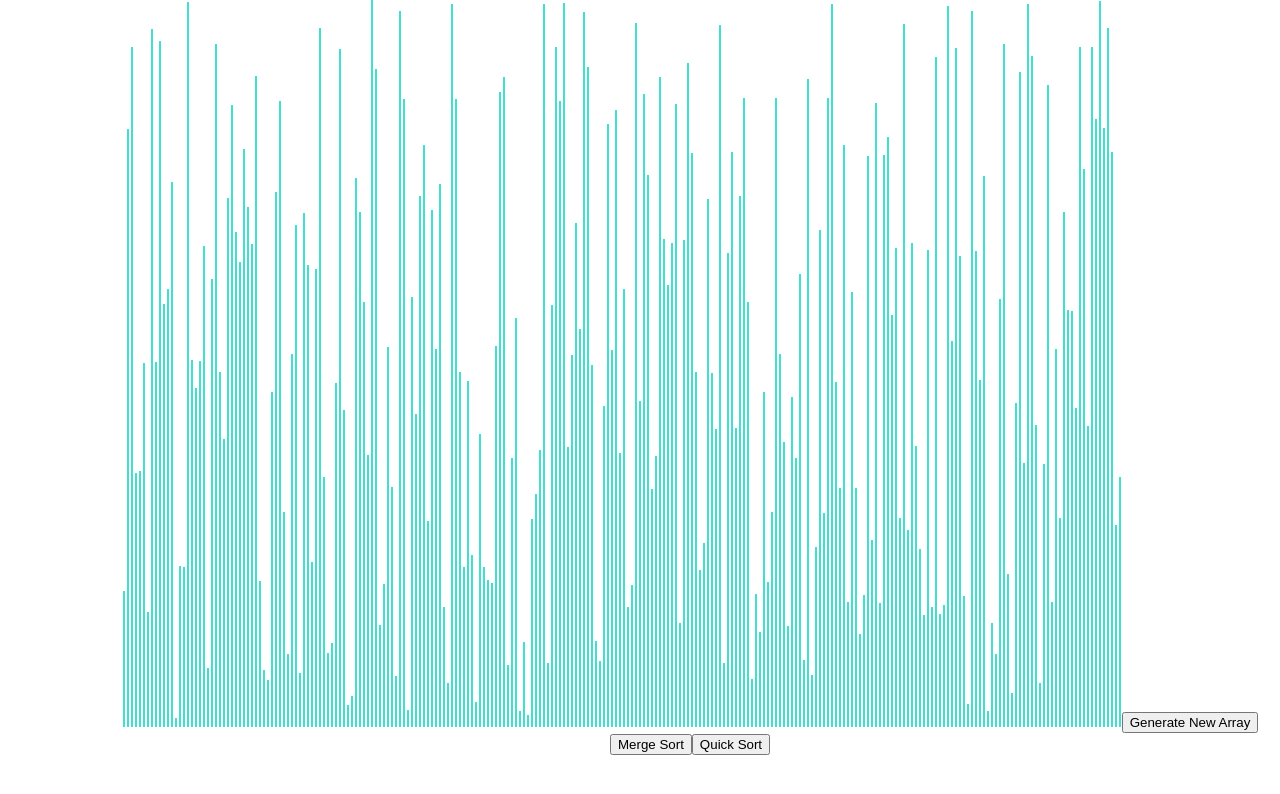
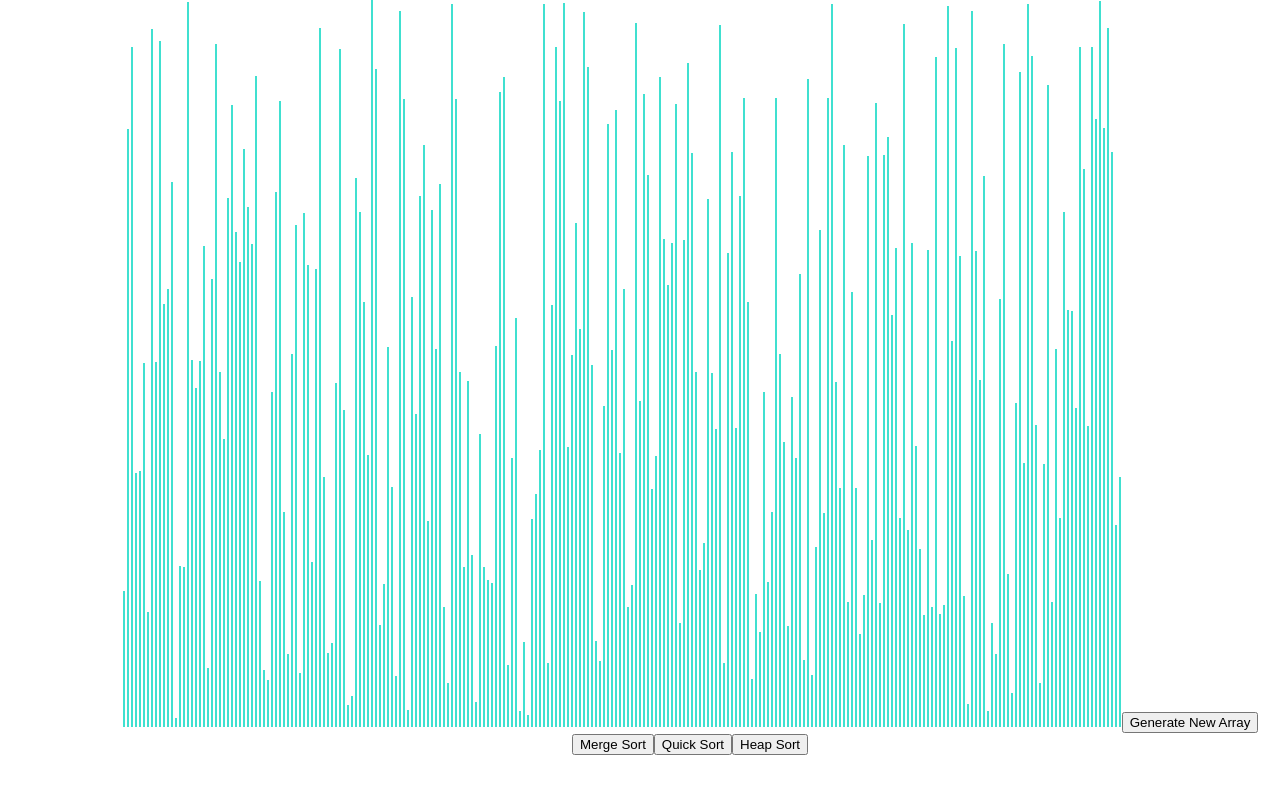
Before and after one commit to Steven-Yiran/sorting-algo-visualizer, a React (Create React App) app: page / in a window 1280 px wide. Shown: the top 794 px of the page. Built offline with nearby package versions, Linux system fonts and the light colour scheme.

Commit message:
heapsort

```diff
--- a/src/SortingVisualizer/SortingVisualizer.jsx
+++ b/src/SortingVisualizer/SortingVisualizer.jsx
@@ -1,7 +1,8 @@
 // https://www.youtube.com/watch?v=pFXYym4Wbkc&t=443s
 // https://github.com/clementmihailescu/Sorting-Visualizer-Tutorial
 import React from 'react';
-import {getMergeSortAnimations, getQuickSortAnimations} from "../sortingAlgorithms/sortingAlgorithms.js"
+import { getMergeSortAnimations, getQuickSortAnimations } from "../sortingAlgorithms/sortingAlgorithms.js"
+import { getHeapSortAnimations } from '../sortingAlgorithms/heapSort.js';
 import "./SortingVisualizer.css"
 
 const ANIMATION_SPEED_MS = 6;
@@ -76,7 +77,29 @@ export default class SortingVisualizer extends React.Component {
         }
     }
 
-    heapSort() {}
+    heapSort() {
+        const animations = getHeapSortAnimations(this.state.array);
+        for (let i = 0; i < animations.length; i++) {
+            const arrayBars = document.getElementsByClassName('array-bar');
+            const isColorChange = i % 4 < 2;
+            if (isColorChange) {
+                const [barOneIdx, barTwoIdx] = animations[i];
+                const barOneStyle = arrayBars[barOneIdx].style;
+                const barTwoStyle = arrayBars[barTwoIdx].style;
+                const color = i % 4 === 0 ? SECONDARY_COLOR : PRIMARY_COLOR;
+                setTimeout(() => {
+                    barOneStyle.backgroundColor = color;
+                    barTwoStyle.backgroundColor = color;
+                }, i * ANIMATION_SPEED_MS);
+            } else {
+                setTimeout(() => {
+                    const [barOneIdx, newHeight] = animations[i];
+                    const barOneStyle = arrayBars[barOneIdx].style;
+                    barOneStyle.height = `${newHeight}px`;
+                }, i * ANIMATION_SPEED_MS);
+            }
+        }
+    }
 
     bubbleSort() {}
 
@@ -97,8 +120,8 @@ export default class SortingVisualizer extends React.Component {
                 <button onClick={() => this.resetArray()}>Generate New Array</button>
                 <button onClick={() => this.mergeSort()}>Merge Sort</button>
                 <button onClick={() => this.quickSort()}>Quick Sort</button>
-                {/*<button onClick={() => this.heapSort()}>Heap Sort</button>
-                <button onClick={() => this.bubbleSort()}>Bubble Sort</button>
+                <button onClick={() => this.heapSort()}>Heap Sort</button>
+                {/* <button onClick={() => this.bubbleSort()}>Bubble Sort</button>
                 <button onClick={() => this.testSortingAlgorithms()}>Test Sorting Algotithms</button> */}
             </div>
         );
--- /dev/null
+++ b/src/sortingAlgorithms/heapSort.js
@@ -0,0 +1,50 @@
+export function getHeapSortAnimations(array) {
+    const animations = [];
+    if (array.length <= 1) return array;
+    for (let i = Math.floor(array.length / 2); i >= 0; i--) {
+        heapify(array, i, array.length, animations);
+    }
+    for (let i = array.length - 1; i > 0; i--) {
+        let temp = array[0];
+        array[0] = array[i];
+        array[i] = temp;
+
+        heapify(array, 0, i, animations);
+    }
+    return animations;
+}
+
+/**
+ * Build a max heap of subtree with root element of rootIdx.
+ * @param {*} mainArray
+ * @param {*} rootIdx
+ */
+function heapify(
+    mainArray,
+    rootIdx,
+    endIdx,
+    animations
+) {
+    let largest = rootIdx;
+    let leftChild = 2 * rootIdx + 1;
+    let rightChild = 2 * rootIdx + 2;
+
+    if (leftChild < endIdx && mainArray[leftChild] > mainArray[largest])
+        largest = leftChild;
+
+    if (rightChild < endIdx && mainArray[rightChild] > mainArray[largest])
+        largest = rightChild
+
+    if (largest !== rootIdx) {
+        animations.push([largest, rootIdx]);
+        animations.push([largest, rootIdx]);
+        animations.push([rootIdx, mainArray[largest]]);
+        animations.push([largest, mainArray[rootIdx]]);
+        let temp = mainArray[rootIdx];
+        mainArray[rootIdx] = mainArray[largest];
+        mainArray[largest] = temp;
+
+        // recursively modify the affected substree
+        heapify(mainArray, largest, endIdx, animations)
+    }
+}
```
